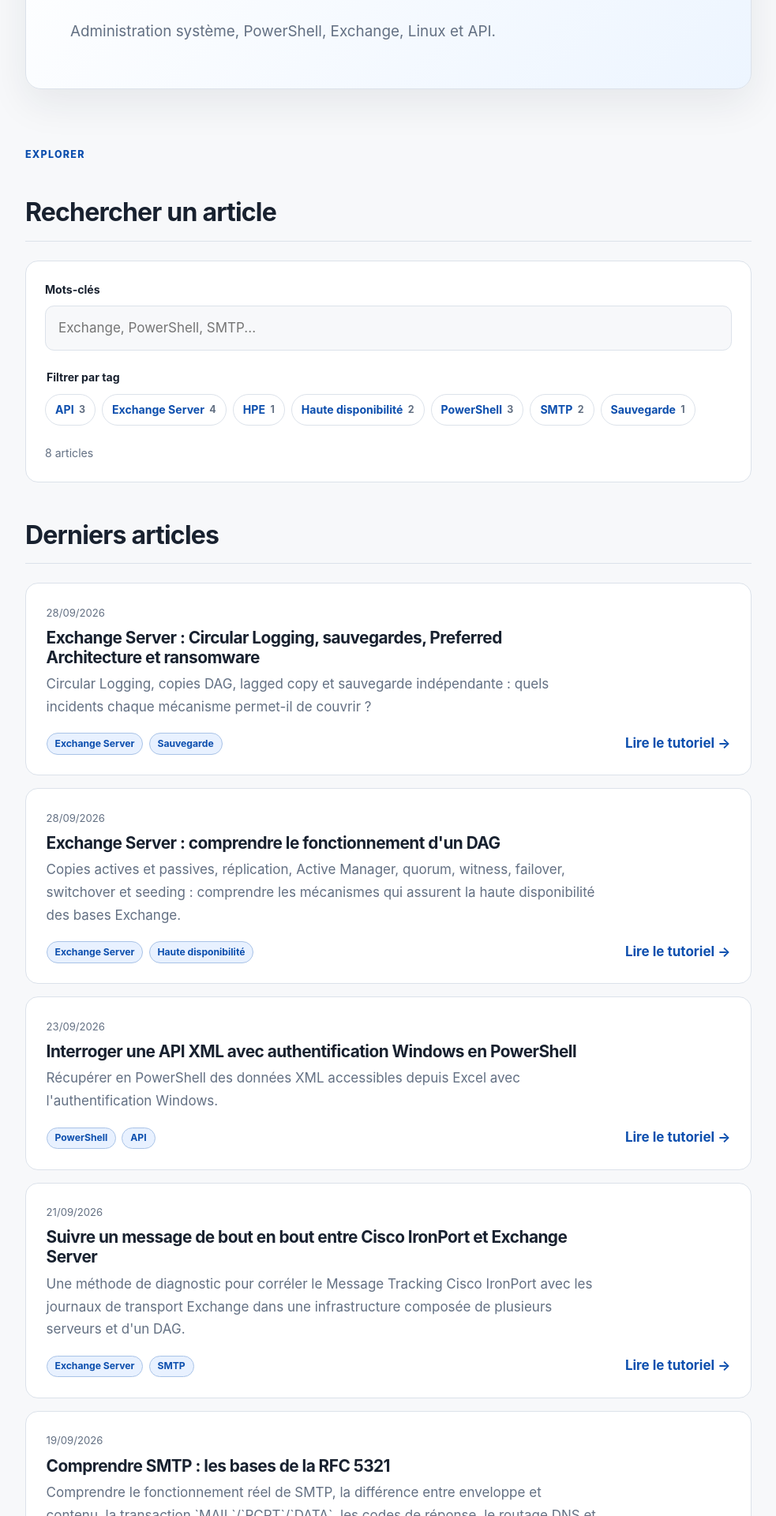
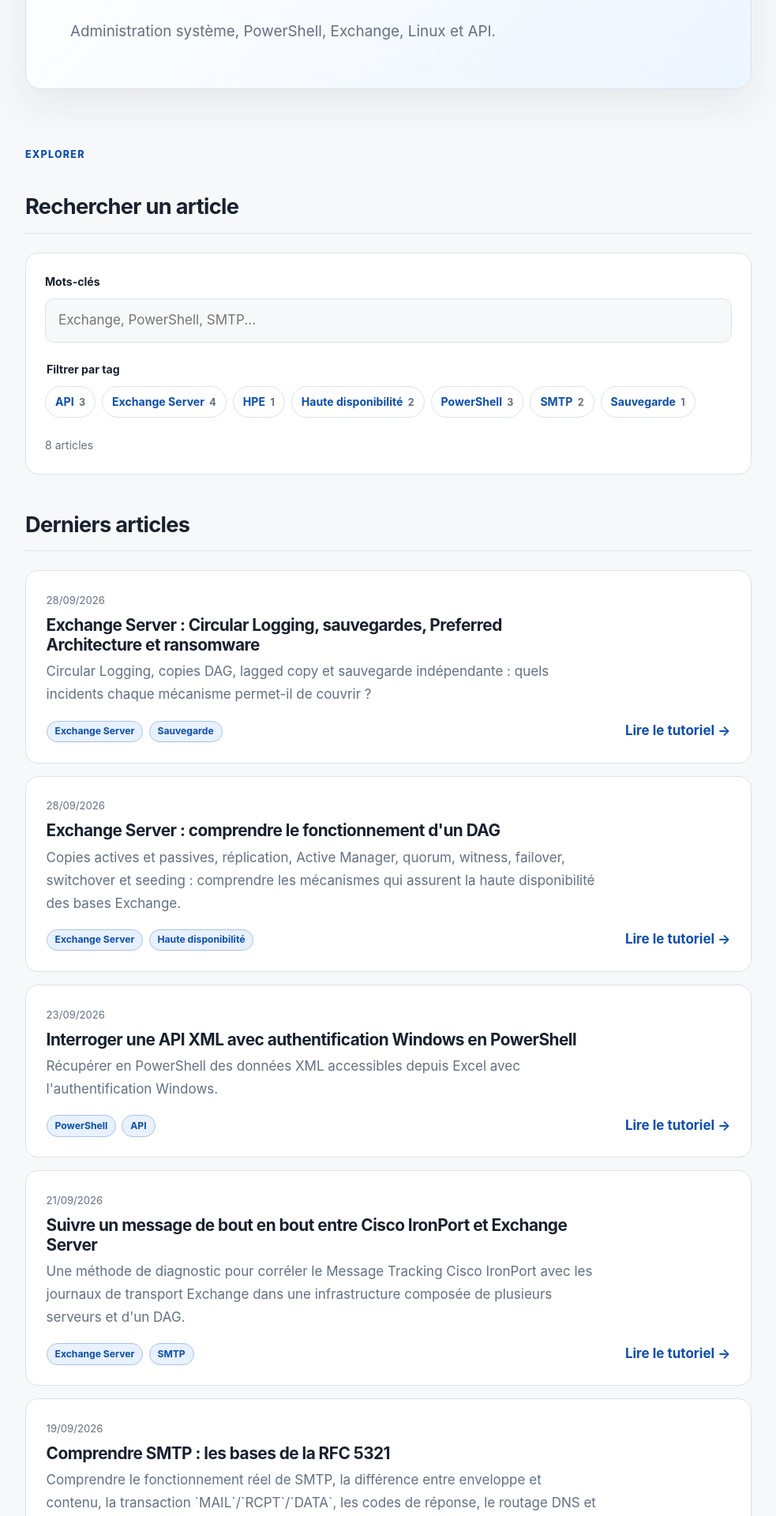
Before and after one commit to Coubiac/coubiac.github.io, a Jekyll site: the page built from index.html, in a window 1280 px wide. Shown: the part 303-2223 px from the top of the page at 79% size, without its empty margins (148-1131 px from the left). Built offline with Jekyll 4.4.1, drawn with Linux system fonts in a browser that asks for light colours.

Commit message:
Reduce article section heading size

```diff
--- a/assets/css/style.css
+++ b/assets/css/style.css
@@ -64,7 +64,7 @@
 .eyebrow { margin: 0 0 .5rem; color: var(--accent-dark); font-size: .78rem; font-weight: 800; letter-spacing: .1em; text-transform: uppercase; }
 h1, h2, h3 { margin-top: 0; line-height: 1.2; letter-spacing: -.025em; }
 h1 { max-width: 760px; margin-bottom: 1rem; font-size: clamp(2.25rem, 6vw, 4rem); }
-h2 { margin-top: 2.75rem; font-size: clamp(1.55rem, 3vw, 2rem); }
+h2 { margin-top: 2.5rem; font-size: clamp(1.4rem, 2.2vw, 1.7rem); }
 h3 { font-size: 1.3rem; }
 .lead { max-width: 760px; margin-bottom: 0; color: var(--muted); font-size: 1.18rem; }
 .section-heading { margin-bottom: 1.5rem; border-bottom: 1px solid var(--border); }
```
